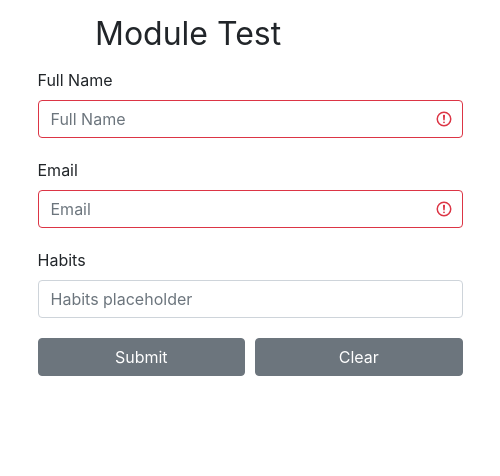
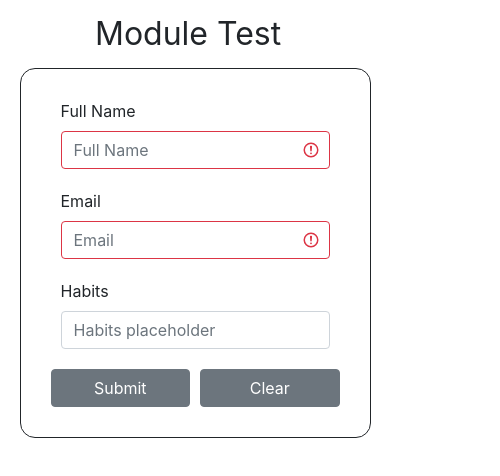
Before and after one commit to idanavr/json-component-react, a React (Create React App) app in the folder demo/: page / in a window 390 px wide. Shown: the top 476 px of the page, 500 px wide, since content can reach past the window. Built offline with nearby package versions, Linux system fonts and the light colour scheme.

Commit message:
Updated to be more responsive and updated readme

```diff
--- a/demo/src/App.scss
+++ b/demo/src/App.scss
@@ -1,3 +1,5 @@
+$form-width: 600px;
+
 .header {
     margin: 10px auto;
     width: 200px;
@@ -7,5 +9,15 @@
 #form {
     margin: 10px auto;
     height: 600px;
-    width: 500px;
+    width: $form-width;
+    border: 1px solid;
+    border-radius: 15px;
+    padding: 30px
 }
+
+@media only screen and (max-width: $form-width + 50px) {
+    #form {
+        height: 100%;
+        width: 90%;
+    }
+}
--- a/src/formGenerator.scss
+++ b/src/formGenerator.scss
@@ -1,6 +1,6 @@
 #dynamic-form {
     height: 100%;
-    width: 85%;
+    width: 100%;
     margin: auto;
 
     .dynamic-form-fields {
@@ -11,10 +11,8 @@
     }
 
     .dynamic-field-component {
-        margin: 0 20px 20px 0;
-        width: 30%;
-        max-width: 250px;
-        min-width: 200px;
+        margin: 0px 10px 20px 10px;
+        min-width: 100px;
     }
 
     .dynamic-field-errMsg {
@@ -35,21 +33,4 @@
     .dynamic-controller-component:not(:first-child) {
         margin-left: 10px;
     }
-
-    @media only screen and (max-width: 950px) {
-        .dynamic-form-fields {
-            max-height: 1000px;
-        }
-    }
-
-    @media only screen and (max-width: 700px) {
-        .dynamic-form-fields {
-            max-height: none;
-        }
-
-        .dynamic-field-component {
-            width: 100%;
-            max-width: none;
-        }
-    }
 }
```
Also changed, not shown: 1 other file (tests, documents, lock files or other folders).
